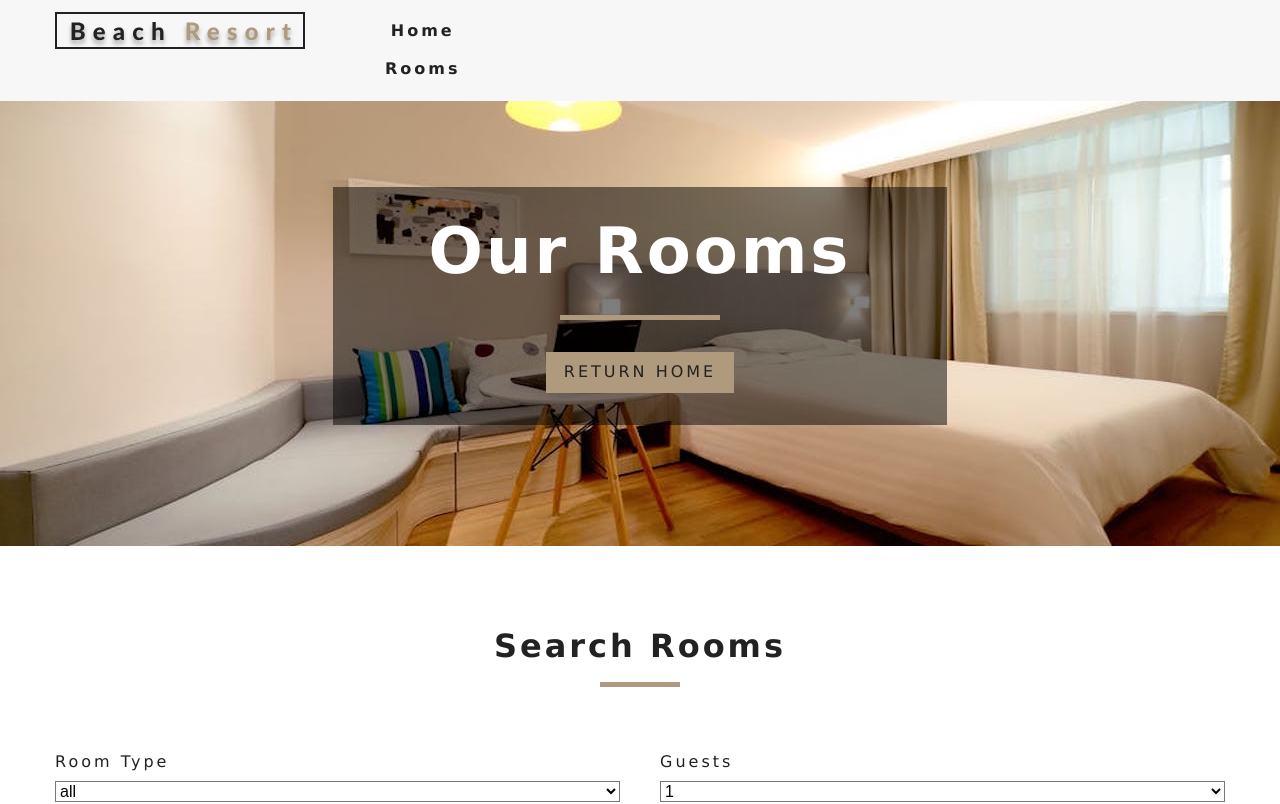
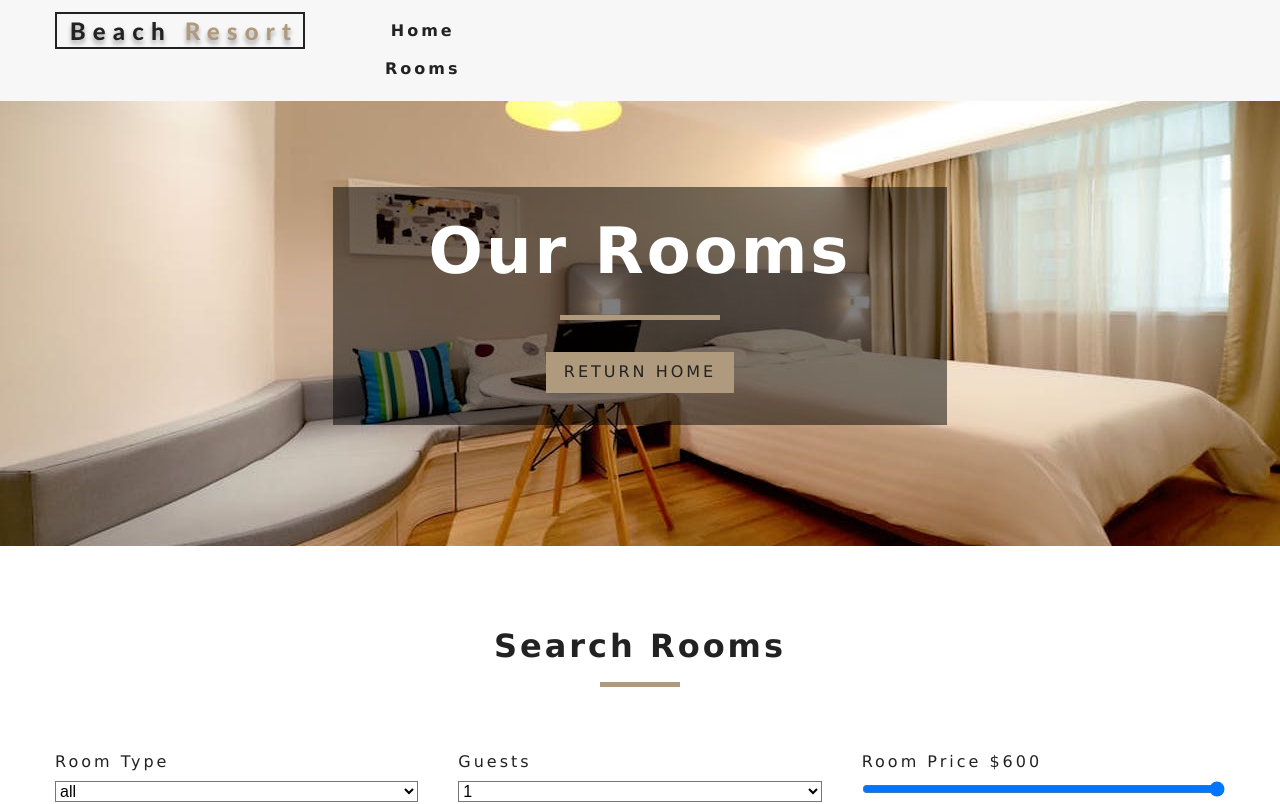
Before and after one commit to matthewlee07/Beach-Resort, a React (Create React App) app: page /rooms in a window 1280 px wide. Shown: the top 804 px of the page. Built offline with nearby package versions, Linux system fonts and the light colour scheme.

Commit message:
price filter

```diff
--- a/src/components/RoomFilter.js
+++ b/src/components/RoomFilter.js
@@ -70,6 +70,12 @@
             {people}
           </select>
         </div>
+
+        <div className="form-group">
+          <label htmlFor="price">room price ${price}</label>
+          <input type="range" name="price" min={minPrice} max={maxPrice} id="price" value={price} onChange={handleChange} className="form-control"/>
+        </div>
+
       </form>
     </section>
   );
--- a/src/context.js
+++ b/src/context.js
@@ -80,14 +80,16 @@
 
     let tempRooms = [...rooms];
     capacity = parseInt(capacity);
-
+    // filter by type
     if (type !== "all") {
       tempRooms = tempRooms.filter(room => room.type === type);
     }
-
+    // filter by capacity
     if (capacity !== 1) {
       tempRooms = tempRooms.filter(room => room.capacity >= capacity);
     }
+    // filter by price
+    tempRooms = tempRooms.filter(room=>room.price <= price)
 
     this.setState({
       sortedRooms: tempRooms
```
